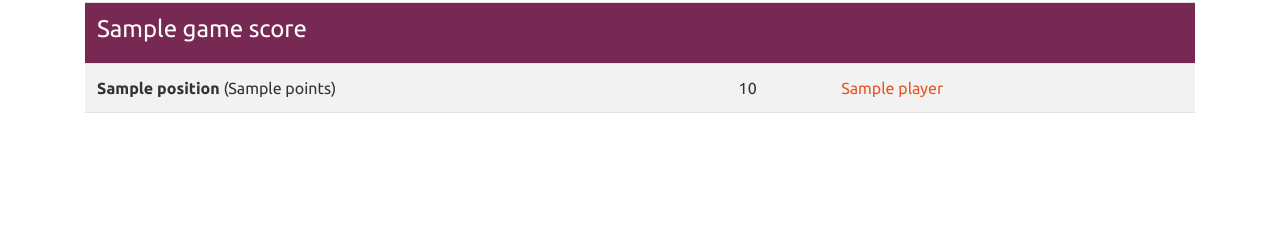
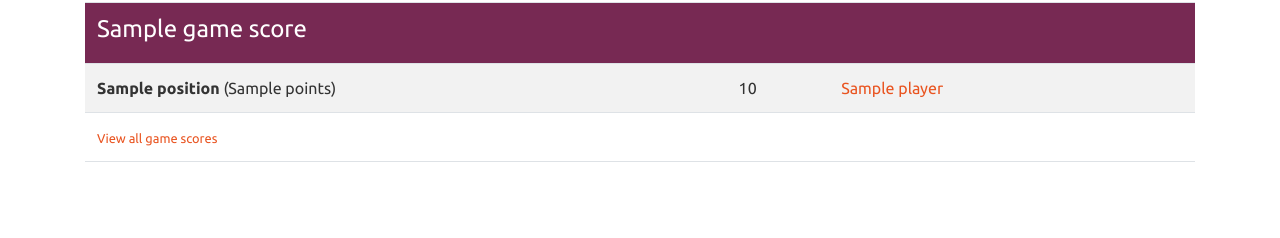
Before and after one commit to torsjonas/twentyfour_hours, a Django app: template core/templates/core/index.html in a window 1280 px wide. Shown: the part 658-896 px from the top of the page. Before the commit the page ends 771 px from the top, so only its background shows below. Run offline with Django 3.2, Linux system fonts and the light colour scheme; the template is opened without the code that fills it: most values are stand-ins (such as "Sample title", 1, 10 or a date in 2020); some libraries are stand-ins or nearby versions.

Commit message:
added a link to all game scores

```diff
--- a/core/templates/core/includes/game_scores.html
+++ b/core/templates/core/includes/game_scores.html
@@ -39,6 +39,11 @@
                     <td><i class="{{ game_score.player.country.flag_css }}"></i></td>
                 </tr>
             {% endfor %}
+            {% if player %}
+                <tr>
+                    <td colspan="10"><small><a href="/#{{ game_score.id }}">{% trans "View all game scores" %}</a></small></td>
+                </tr>
+            {% endif %}
             <tr class="spacer"><td colspan="10"></td></tr>
         {% endfor %}
         </tbody>
```
